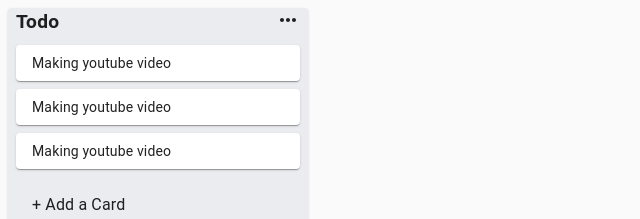
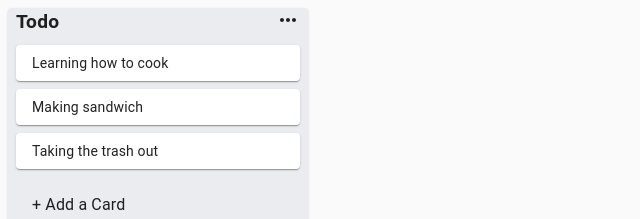
Before and after one commit to chensokheng123/clone_trello, a React (Create React App) app: page / in a window 1280 px wide. Shown: the top 219 px of the page, without its empty margins (0-640 px from the left). Built offline with nearby package versions, Linux system fonts and the light colour scheme.

Commit message:
:tada: initialize data

```diff
--- a/package.json
+++ b/package.json
@@ -10,7 +10,8 @@
     "@testing-library/user-event": "^7.2.1",
     "react": "^16.13.1",
     "react-dom": "^16.13.1",
-    "react-scripts": "3.4.1"
+    "react-scripts": "3.4.1",
+    "uuid": "^7.0.3"
   },
   "scripts": {
     "start": "react-scripts start",
--- a/src/App.js
+++ b/src/App.js
@@ -1,9 +1,14 @@
-import React from 'react';
+import React, { useState } from 'react';
 import List from './components/List/List';
+import store from './utils/store';
 export default function App() {
+  const [data, setData] = useState(store);
   return (
     <div>
-      <List />
+      {data.listIds.map((listId) => {
+        const list = data.lists[listId];
+        return <List list={list} key={listId} />;
+      })}
     </div>
   );
 }
--- a/src/components/Card.js
+++ b/src/components/Card.js
@@ -9,12 +9,12 @@ const useStyle = makeStyles((theme) => ({
     margin: theme.spacing(1),
   },
 }));
-export default function Card() {
+export default function Card({ card }) {
   const classes = useStyle();
 
   return (
     <div>
-      <Paper className={classes.card}>Making youtube video</Paper>
+      <Paper className={classes.card}>{card.content}</Paper>
     </div>
   );
 }
--- a/src/components/List/List.js
+++ b/src/components/List/List.js
@@ -12,16 +12,16 @@ const useStyle = makeStyles((theme) => ({
     marginLeft: theme.spacing(1),
   },
 }));
-export default function List() {
+export default function List({ list }) {
   const classes = useStyle();
   return (
     <div>
       <Paper className={classes.root}>
         <CssBaseline />
-        <Title />
-        <Card />
-        <Card />
-        <Card />
+        <Title title={list.title} />
+        {list.cards.map((card) => (
+          <Card key={card.id} card={card} />
+        ))}
         <InputContainer />
       </Paper>
     </div>
--- a/src/components/List/Title.js
+++ b/src/components/List/Title.js
@@ -22,7 +22,7 @@ const useStyle = makeStyles((theme) => ({
     },
   },
 }));
-export default function Title() {
+export default function Title({ title }) {
   const [open, setOpen] = useState(false);
   const classes = useStyle();
 
@@ -32,7 +32,7 @@ export default function Title() {
         <div>
           <InputBase
             autoFocus
-            value="Todo"
+            value={title}
             inputProps={{
               className: classes.input,
             }}
@@ -46,7 +46,7 @@ export default function Title() {
             onClick={() => setOpen(!open)}
             className={classes.editableTitle}
           >
-            Todo
+            {title}
           </Typography>
           <MoreHorizIcon />
         </div>
--- /dev/null
+++ b/src/utils/store.js
@@ -0,0 +1,27 @@
+const cards = [
+  {
+    id: 'card-1',
+    content: 'Learning how to cook',
+  },
+  {
+    id: 'card-2',
+    content: 'Making sandwich',
+  },
+  {
+    id: 'card-3',
+    content: 'Taking the trash out',
+  },
+];
+
+const data = {
+  lists: {
+    'list-1': {
+      id: 'list-1',
+      title: 'Todo',
+      cards,
+    },
+  },
+  listIds: ['list-1'],
+};
+
+export default data;
```
Also changed, not shown: 2 other files (tests, documents, lock files or other folders).
